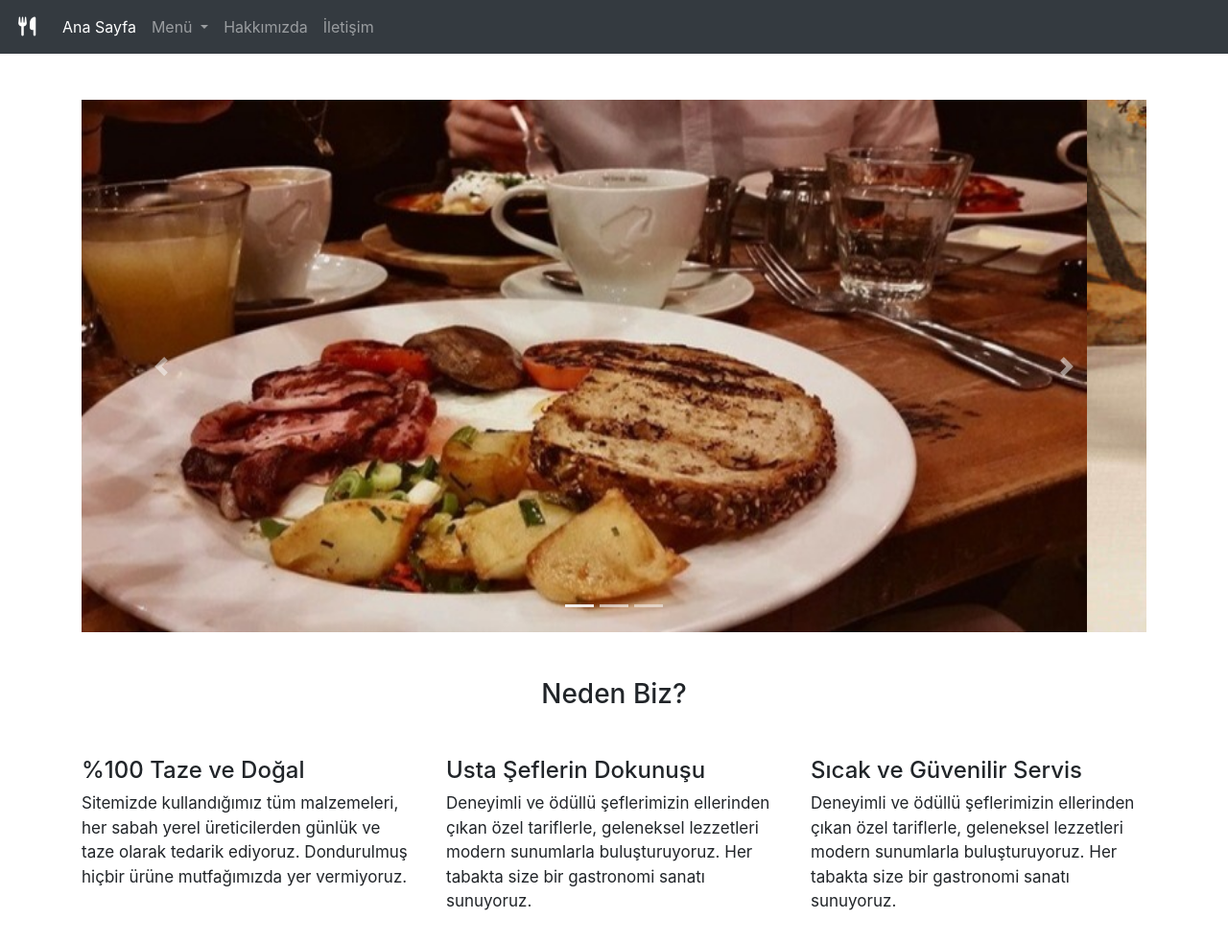
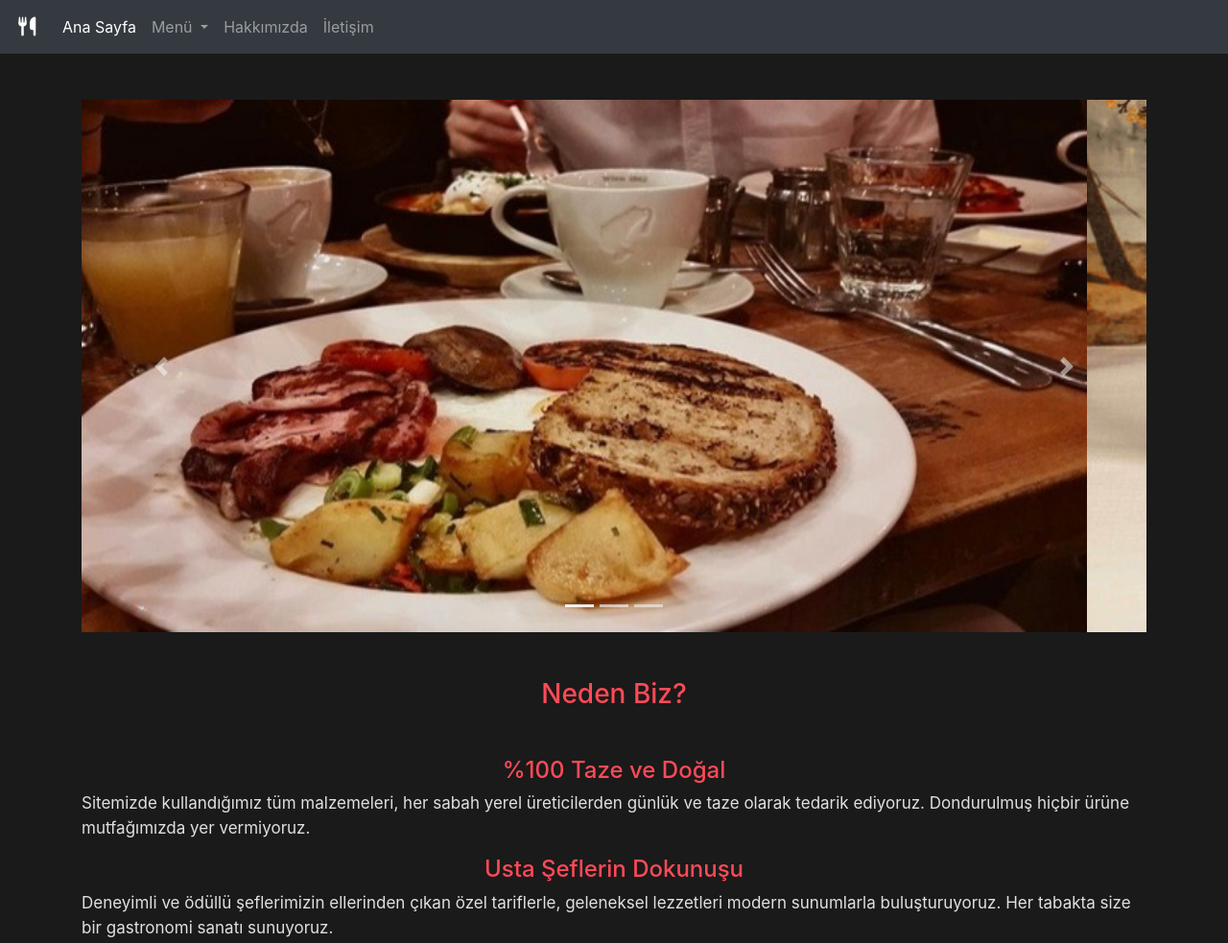
Before and after one commit to armadev-code/armadev-code.github.io, a plain HTML site: page index.html in a window 1280 px wide. Shown: the top 983 px of the page at 96% size. Drawn offline with nearby package versions, Linux system fonts and the light colour scheme.

Commit message:
alt bilgiler düzenlendi

```diff
--- a/index.html
+++ b/index.html
@@ -12,8 +12,21 @@
     <meta charset="UTF-8" />
     <meta name="viewport" content="width=device-width, initial-scale=1.0" />
     <title>Lezzet Restoran</title>
+    <style>
+      h1,
+      h2,
+      h3,
+      h4,
+      h5,
+      h6 {
+        color: #ff4a57;
+      }
+      p {
+        color: #e0e0e0;
+      }
+    </style>
   </head>
-  <body>
+  <body style="background-color: #1a1a1a">
     <nav class="navbar navbar-expand-lg navbar-dark bg-dark">
       <a class="navbar-brand" href="index.html"
         ><i class="fa-solid fa-utensils"></i
@@ -109,24 +122,24 @@
       <h3 class="text-center my-5">Neden Biz?</h3>
 
       <div class="row mb-5">
-        <div class="col">
-          <h4>%100 Taze ve Doğal</h4>
+        <div class="col-md-12">
+          <h4 class="text-center">%100 Taze ve Doğal</h4>
           <p style="font-size: 17px">
             Sitemizde kullandığımız tüm malzemeleri, her sabah yerel
             üreticilerden günlük ve taze olarak tedarik ediyoruz. Dondurulmuş
             hiçbir ürüne mutfağımızda yer vermiyoruz.
           </p>
         </div>
-        <div class="col">
-          <h4>Usta Şeflerin Dokunuşu</h4>
+        <div class="col-md-12">
+          <h4 class="text-center">Usta Şeflerin Dokunuşu</h4>
           <p style="font-size: 17px">
             Deneyimli ve ödüllü şeflerimizin ellerinden çıkan özel tariflerle,
             geleneksel lezzetleri modern sunumlarla buluşturuyoruz. Her tabakta
             size bir gastronomi sanatı sunuyoruz.
           </p>
         </div>
-        <div class="col">
-          <h4>Sıcak ve Güvenilir Servis</h4>
+        <div class="col-md-12">
+          <h4 class="text-center">Sıcak ve Güvenilir Servis</h4>
           <p style="font-size: 17px">
             Deneyimli ve ödüllü şeflerimizin ellerinden çıkan özel tariflerle,
             geleneksel lezzetleri modern sunumlarla buluşturuyoruz. Her tabakta
```
